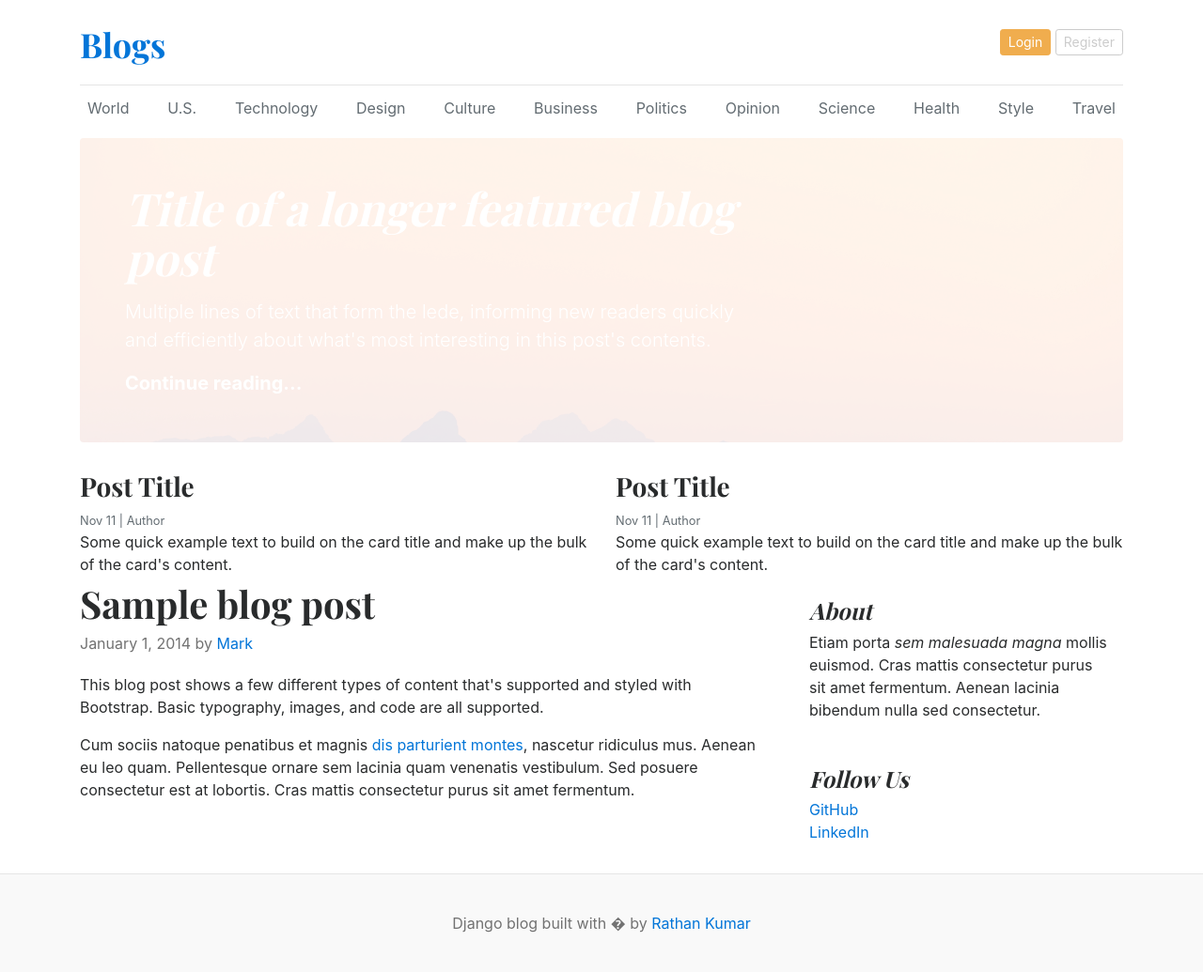
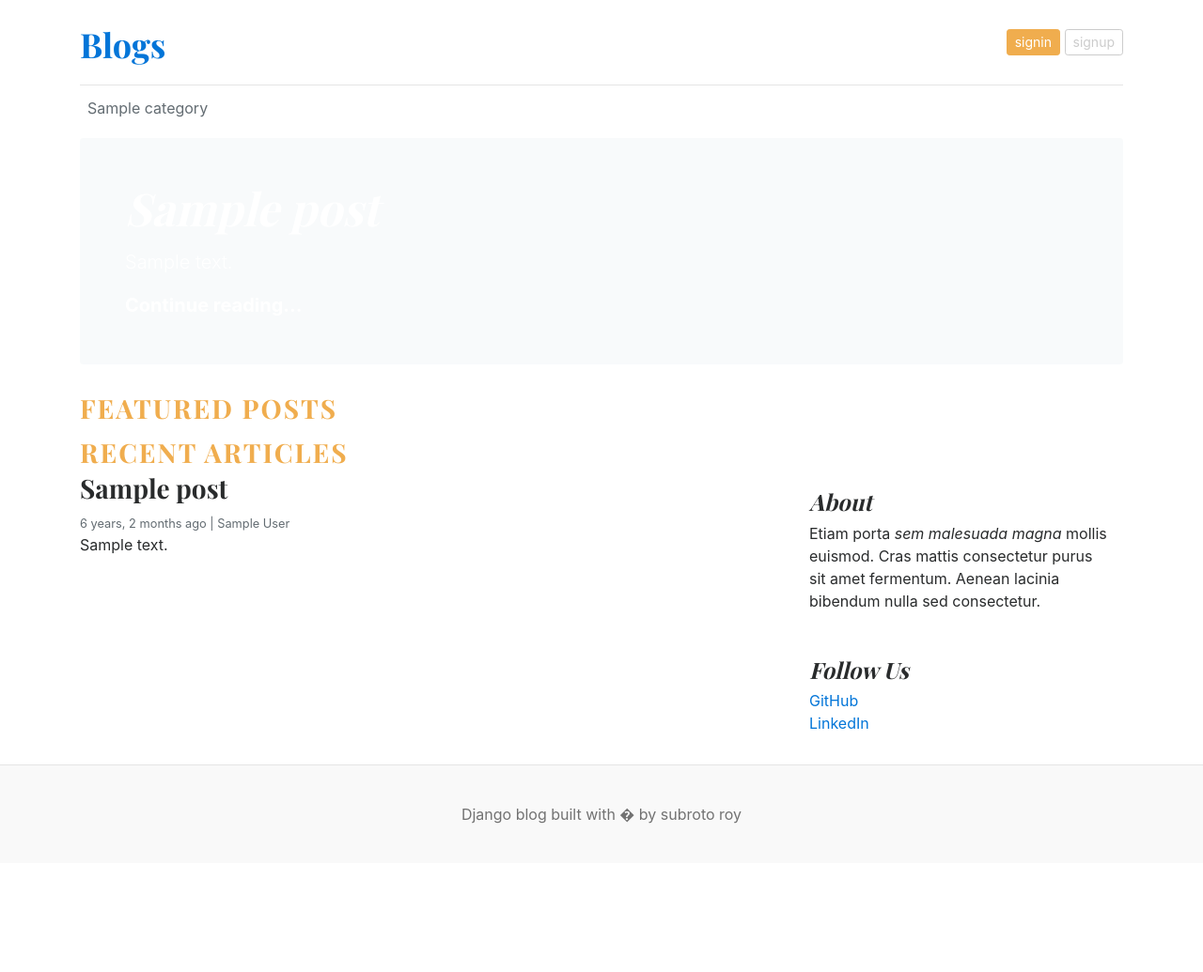
Before and after one commit to subroto08/blog, a Django app: template templates/home.html in a window 1280 px wide. Shown: the whole page at 94% size. After the commit the page ends 877 px from the top, so only its background shows below. Run offline with Django 5.2, Linux system fonts and the light colour scheme; the template is opened without the code that fills it: most values are stand-ins (such as "Sample title", 1, 10 or a date in 2020); grey boxes marked "Sample" are stand-in pictures.

Commit message:
posts by category

```diff
--- a/blog_main/settings.py
+++ b/blog_main/settings.py
@@ -62,6 +62,7 @@ TEMPLATES = [
                 'django.template.context_processors.request',
                 'django.contrib.auth.context_processors.auth',
                 'django.contrib.messages.context_processors.messages',
+                'blogs.context_processors.get_categories',
             ],
         },
     },
--- a/blog_main/urls.py
+++ b/blog_main/urls.py
@@ -14,6 +14,7 @@ Including another URLconf
     1. Import the include() function: from django.urls import include, path
     2. Add a URL to urlpatterns:  path('blog/', include('blog.urls'))
 """
+from django.urls import path, include
 from django import views
 from django.contrib import admin
 from django.urls import path
@@ -24,5 +25,6 @@ from django.conf import settings
 urlpatterns = [
     path('admin/', admin.site.urls),
     path('', views.home, name='home'),
+    path('category/', include('blogs.urls')),
 
 ] + static(settings.MEDIA_URL, document_root=settings.MEDIA_ROOT)
--- /dev/null
+++ b/blogs/context_processors.py
@@ -0,0 +1,9 @@
+
+
+
+from .models import Category
+
+
+def get_categories(request):
+  categories = Category.objects.all()
+  return dict(categories=categories)
--- /dev/null
+++ b/blogs/urls.py
@@ -0,0 +1,6 @@
+from django.urls import path
+from . import views
+
+urlpatterns =[
+     path('<int:category_id>/', views.posts_by_category, name='posts_by_category')
+]
--- /dev/null
+++ b/templates/404.html
@@ -0,0 +1 @@
+<p>page not found</p>
--- /dev/null
+++ b/templates/base.html
@@ -0,0 +1,51 @@
+<!-----header part-->
+{% load static %}
+
+
+<!DOCTYPE html>
+<html lang="en">
+<head>
+    <meta charset="UTF-8">
+    <meta http-equiv="X-UA-Compatible" content="IE=edge">
+    <meta name="viewport" content="width=device-width, initial-scale=1.0">
+    <title>Blogs</title>
+    <link href="https://getbootstrap.com/docs/4.0/dist/css/bootstrap.min.css" rel="stylesheet">
+    <link href="https://fonts.googleapis.com/css?family=Playfair+Display:700,900" rel="stylesheet">
+    <link href="{% static 'css/blog.css' %}" rel="stylesheet">
+  </head>
+<body>
+    <div class="container">
+      <header class="blog-header py-3">
+        <div class="row flex-nowrap justify-content-between align-items-center">
+          <div class="col-8 pt-1">
+            <a class="blog-header-logo text-dark" href="/">Blogs</a>
+          </div>
+          <div class="col-4 d-flex justify-content-end align-items-center">
+            <a class="btn btn-sm btn-warning" href="#">signin</a> &nbsp;
+            <a class="btn btn-sm btn-outline-secondary" href="#">signup</a>
+          </div>
+        </div>
+      </header>
+
+      <div class="nav-scroller py-1 mb-2">
+        <nav class="nav d-flex justify-content-between">
+          {% for cat in categories%}
+          <a class="p-2 text-muted" href="{% url 'posts_by_category' cat.id %}">{{ cat.category_name}}</a>
+          {% endfor %}
+        </nav>
+      </div>
+
+<!-----main content part-->
+
+{% block content %}
+
+{% endblock %}
+
+
+
+<!----footer part-->
+<footer class="blog-footer">
+  <p>Django blog built with � by subroto roy<a href="#"></a></p>
+</footer>
+</body>
+</html>
--- a/templates/home.html
+++ b/templates/home.html
@@ -1,94 +1,56 @@
-{% load static %}
 
+{% extends 'base.html'%}
 
-<!DOCTYPE html>
-<html lang="en">
-<head>
-    <meta charset="UTF-8">
-    <meta http-equiv="X-UA-Compatible" content="IE=edge">
-    <meta name="viewport" content="width=device-width, initial-scale=1.0">
-    <title>Blogs</title>
-    <link href="https://getbootstrap.com/docs/4.0/dist/css/bootstrap.min.css" rel="stylesheet">
-    <link href="https://fonts.googleapis.com/css?family=Playfair+Display:700,900" rel="stylesheet">
-    <link href="{% static 'css/blog.css' %}" rel="stylesheet">
-  </head>
-<body>
-    <div class="container">
-      <header class="blog-header py-3">
-        <div class="row flex-nowrap justify-content-between align-items-center">
-          <div class="col-8 pt-1">
-            <a class="blog-header-logo text-dark" href="/">Blogs</a>
-          </div>
-          <div class="col-4 d-flex justify-content-end align-items-center">
-            <a class="btn btn-sm btn-warning" href="#">Login</a> &nbsp;
-            <a class="btn btn-sm btn-outline-secondary" href="#">Register</a>
-          </div>
-        </div>
-      </header>
+{% block content %}
 
-      <div class="nav-scroller py-1 mb-2">
-        <nav class="nav d-flex justify-content-between">
-          <a class="p-2 text-muted" href="#">World</a>
-          <a class="p-2 text-muted" href="#">U.S.</a>
-          <a class="p-2 text-muted" href="#">Technology</a>
-          <a class="p-2 text-muted" href="#">Design</a>
-          <a class="p-2 text-muted" href="#">Culture</a>
-          <a class="p-2 text-muted" href="#">Business</a>
-          <a class="p-2 text-muted" href="#">Politics</a>
-          <a class="p-2 text-muted" href="#">Opinion</a>
-          <a class="p-2 text-muted" href="#">Science</a>
-          <a class="p-2 text-muted" href="#">Health</a>
-          <a class="p-2 text-muted" href="#">Style</a>
-          <a class="p-2 text-muted" href="#">Travel</a>
-        </nav>
+  {% for post in featured_posts %}
+   {% if forloop.first %}
+   <div class="jumbotron p-3 p-md-5 text-white rounded bg-dark"
+     style="background-image: url({{post.featured_image.url}}); background-blend-mode: overlay; background-size: cover;">
+        <div class="col-md-8 px-0">
+        <h1 class="display-4 font-italic">{{ post.title }}</h1>
+        <p class="lead my-3">{{post.short_description | truncatewords:20}}</p>
+        <p class="lead mb-0"><a href="#" class="text-white font-weight-bold">Continue reading...</a></p>
       </div>
+    </div>
+   {% endif %}
+  {% endfor %}
 
-
-
-<div class="jumbotron p-3 p-md-5 text-white rounded bg-dark" style="background-image: url({% static 'images/background-image.jpg' %});background-blend-mode: overlay; background-size:cover;">
-    <div class="col-md-8 px-0">
-      <h1 class="display-4 font-italic">Title of a longer featured blog post</h1>
-      <p class="lead my-3">Multiple lines of text that form the lede, informing new readers quickly and efficiently about what's most interesting in this post's contents.</p>
-      <p class="lead mb-0"><a href="#" class="text-white font-weight-bold">Continue reading...</a></p>
-    </div>
-  </div>
+  <!-- Featured posts -->
+   <h3 class="text-uppercase text-warning" style="letter-spacing: 2px;">Featured Posts</h3>
 
   <div class="row mb-2">
+    {%for post in featured_posts %}
+    {%if not forloop.first %}
     <div class="col-md-6">
       <div class="card border-0" >
         <div class="card-body">
-          <h3>Post Title</h3>
-          <small class="mb-1 text-muted">Nov 11 | Author</small>
-          <p class="card-text">Some quick example text to build on the card title and make up the bulk of the card's content.</p>
+          <h3>{{ post.title}}</h3>
+          <small class="mb-1 text-muted">{{post.created_at | timesince}} ago | {{ post.author }}</small>
+          <p class="card-text">{{ post.short_description | truncatewords:20}}</p>
         </div>
       </div>
     </div>
-    <div class="col-md-6">
-      <div class="card border-0" >
-        <div class="card-body">
-          <h3>Post Title</h3>
-          <small class="mb-1 text-muted">Nov 11 | Author</small>
-          <p class="card-text">Some quick example text to build on the card title and make up the bulk of the card's content.</p>
-        </div>
-      </div>
-    </div>
+    {% endif %}
+    {% endfor %}
+
   </div>
 
+
+  <!---recent articles-->
+  <h3 class="text-uppercase text-warning" style="letter-spacing: 2px;">Recent Articles</h3>
   <main role="main" class="container p-0">
     <div class="row">
       <div class="col-md-8 blog-main">
-
-        <div class="blog-post">
-          <h2 class="blog-post-title">Sample blog post</h2>
-          <p class="blog-post-meta">January 1, 2014 by <a href="#">Mark</a></p>
-
-          <p>This blog post shows a few different types of content that's supported and styled with Bootstrap. Basic typography, images, and code are all supported.</p>
-
-          <p>Cum sociis natoque penatibus et magnis <a href="#">dis parturient montes</a>, nascetur ridiculus mus. Aenean eu leo quam. Pellentesque ornare sem lacinia quam venenatis vestibulum. Sed posuere consectetur est at lobortis. Cras mattis consectetur purus sit amet fermentum.</p>
-
-
+        {% for post in posts %}
+        <div class="card border-0" >
+        <div class="card-body">
+          <h3>{{ post.title}}</h3>
+          <small class="mb-1 text-muted">{{post.created_at | timesince}} ago | {{ post.author }}</small>
+          <p class="card-text">{{ post.short_description | truncatewords:20 }}</p>
         </div>
-        <!-- /.blog-post -->
+      </div>
+       {% endfor %}
 
       </div>
       <!-- /.blog-main -->
@@ -113,8 +75,4 @@
   </main><!-- /.container -->
 
 </div>
-<footer class="blog-footer">
-  <p>Django blog built with � by <a href="#">Rathan Kumar</a></p>
-</footer>
-</body>
-</html>
+{% endblock %}
```
Also changed, not shown: blog_main/views.py (+10 -1 lines), blogs/views.py (+20 -1 lines), templates/posts_by_category.html (added, +46 -0 lines).
